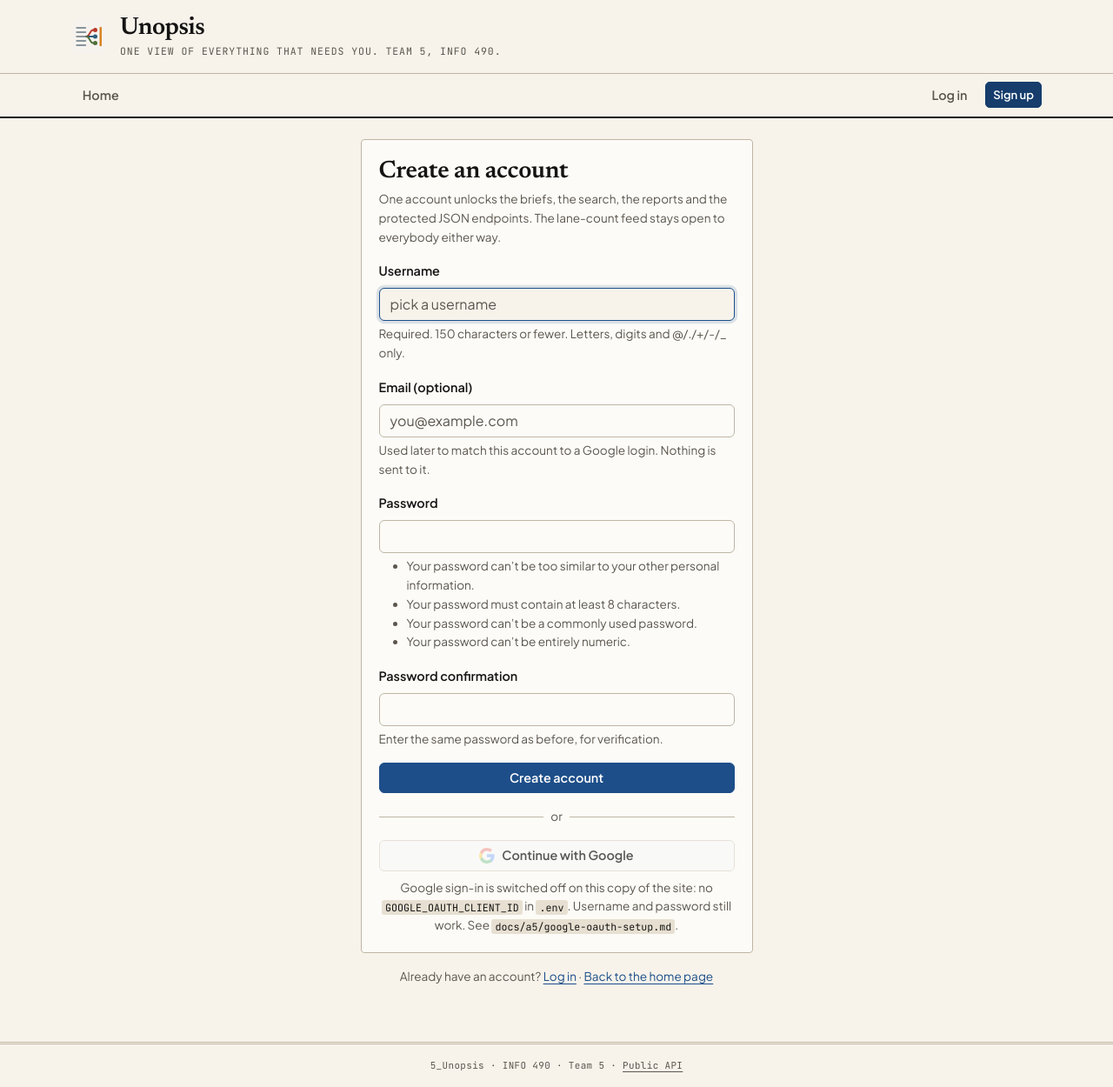
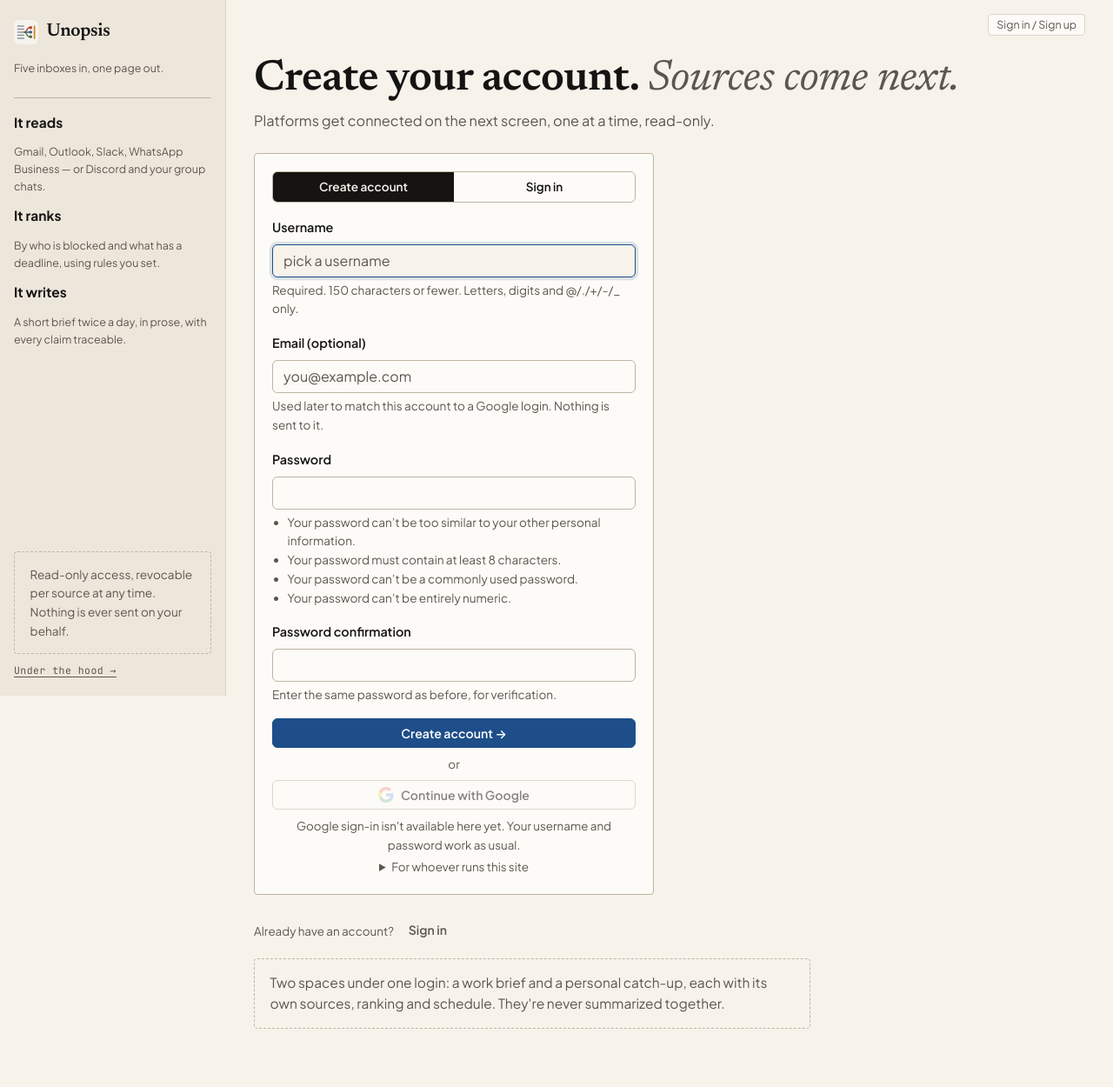
Before and after one commit to Revaant-D/5_Unopsis, a Django app: page /accounts/signup/ in a window 1280 px wide. Shown: the whole page at 87% size. After the commit the page ends 1183 px from the top, so only its background shows below. Run offline with Django 5.2, Linux system fonts and the light colour scheme; some libraries are stand-ins or nearby versions.

Commit message:
B-1: one sign-in page and one sign-up page
/login/ and /signup/ now redirect to the real Django pages (keeping ?next=),
which are restyled in the app shell with the Create/Sign in switch. The
static mock-up auth.html is removed and the landing links to the real pages.

Co-Authored-By: Claude <noreply@anthropic.com>

```diff
--- a/static/css/app.css
+++ b/static/css/app.css
@@ -124,6 +124,9 @@ a.chip:hover { border-color: var(--app-ink); color: var(--app-ink); }
 .btn-app:disabled, .btn-app[aria-disabled="true"] { opacity: .5; cursor: not-allowed; }
 .btn-app:disabled:hover { background: transparent; border-color: var(--app-line-strong); }
 .btn-app--primary:disabled:hover { background: var(--app-blue); border-color: var(--app-blue); }
+.btn-google { background: var(--app-surface); gap: .5rem; }
+.auth-card { max-width: 460px; }
+.auth-card .form-text ul { padding-left: 1.1rem; margin: .25rem 0 0; }
 .app-body a:focus-visible, .app-body button:focus-visible, .app-body summary:focus-visible { outline: 2px solid var(--app-blue); outline-offset: 2px; }
 .app-body .form-range { accent-color: var(--app-blue); }
 
--- /dev/null
+++ b/templates/registration/_auth_switch.html
@@ -0,0 +1,8 @@
+{% comment %}
+  The Create account / Sign in switch at the top of both auth cards. `mode` is "login" or
+  "signup". A ?next= destination rides along, so switching pages never loses it.
+{% endcomment %}
+<nav class="segmented mb-3" aria-label="Account">
+  <a href="{% url 'signup' %}{% if next %}?next={{ next|urlencode }}{% endif %}"{% if mode == 'signup' %} class="is-on" aria-current="page"{% endif %}>Create account</a>
+  <a href="{% url 'login' %}{% if next %}?next={{ next|urlencode }}{% endif %}"{% if mode == 'login' %} class="is-on" aria-current="page"{% endif %}>Sign in</a>
+</nav>
--- a/templates/registration/_google_button.html
+++ b/templates/registration/_google_button.html
@@ -40,7 +40,7 @@
     {% if provider.id == "google" %}
       <form method="post" action="{% provider_login_url 'google' next=next %}" class="m-0">
         {% csrf_token %}
-        <button class="btn btn-light border w-100 d-flex align-items-center justify-content-center gap-2"
+        <button class="btn-app btn-google w-100"
                 type="submit">
           {% comment %}
             Google's "G" mark, inline rather than a remote image so the button cannot flash
@@ -67,7 +67,7 @@
     `disabled` on a button element is honoured by the browser, so there is nothing to click and
     no URL to build -- the half of this template that would have raised an exception never runs.
   {% endcomment %}
-  <button class="btn btn-light border w-100 d-flex align-items-center justify-content-center gap-2"
+  <button class="btn-app btn-google w-100"
           type="button" disabled aria-describedby="google-unconfigured">
     <svg width="18" height="18" viewBox="0 0 18 18" aria-hidden="true" focusable="false" opacity=".45">
       <path fill="#4285F4" d="M17.64 9.2c0-.64-.06-1.25-.16-1.84H9v3.48h4.84a4.14 4.14 0 0 1-1.8 2.72v2.26h2.92c1.7-1.57 2.68-3.88 2.68-6.62z"/>
@@ -77,9 +77,13 @@
     </svg>
     <span>Continue with Google</span>
   </button>
-  <p class="small text-muted text-center mt-2 mb-0" id="google-unconfigured">
-    Google sign-in is switched off on this copy of the site: no
-    <code>GOOGLE_OAUTH_CLIENT_ID</code> in <code>.env</code>.
-    Username and password still work. See <code>docs/a5/google-oauth-setup.md</code>.
+  <p class="meta small text-center mt-2 mb-0" id="google-unconfigured">
+    Google sign-in isn't available here yet. Your username and password work as usual.
   </p>
+  {# The setup detail stays reachable for whoever deploys the site, behind a disclosure. #}
+  <details class="meta small mt-1 text-center">
+    <summary>For whoever runs this site</summary>
+    Add <code>GOOGLE_OAUTH_CLIENT_ID</code> and <code>GOOGLE_OAUTH_CLIENT_SECRET</code> to
+    <code>.env</code>; see <code>docs/a5/google-oauth-setup.md</code>.
+  </details>
 {% endif %}
--- a/templates/registration/signup.html
+++ b/templates/registration/signup.html
@@ -1,35 +1,29 @@
-{% extends "base.html" %}
+{% extends "unopsis/app/shell.html" %}
 
 {% comment %}
-  The sign-up page, served at /accounts/signup/ by SignUpView (unopsis/auth_views.py).
+  The one sign-up page, served at /accounts/signup/ by SignUpView (unopsis/auth_views.py).
+  /signup/ (the old static mock-up) now redirects here. Same frame and card as login.html.
 
-  Django ships no signup view and no signup template, because what an "account" is differs per
-  project; this is the matching half of login.html, rendered the same way and from the same
-  panel/btn vocabulary.
-
-  The help text under each field is rendered rather than dropped on purpose. UserCreationForm's
-  password help text is the list of rules AUTH_PASSWORD_VALIDATORS will enforce -- at least
-  eight characters, not a common password, not all digits, not your username. Hiding it does
-  not make the rules go away; it just means the user discovers them one failed submit at a
-  time.
+  The help text under each field is rendered on purpose: UserCreationForm's password help text
+  is the list of rules AUTH_PASSWORD_VALIDATORS will enforce. Hiding it does not make the rules
+  go away; it just means the user discovers them one failed submit at a time.
 {% endcomment %}
 
-{% block title %}Sign up{% endblock %}
+{% block title %}Create account{% endblock %}
+{% block rail %}{% include "unopsis/app/_rail_auth.html" %}{% endblock %}
+{% block rail_foot %}
+  <p class="hint small mb-0">Read-only access, revocable per source at any time. Nothing is ever sent on your behalf.</p>
+{% endblock %}
 
-{% block content %}
+{% block app_content %}
+  <h1 class="page-title">Create your account. <span class="soft">Sources come next.</span></h1>
+  <p class="page-sub">Platforms get connected on the next screen, one at a time, read-only.</p>
 
-  <div class="row justify-content-center">
-    <div class="col-lg-6 col-xl-5">
-
-      <div class="panel">
-        <h2 class="h3 mb-1">Create an account</h2>
-        <p class="text-muted small mb-3">
-          One account unlocks the briefs, the search, the reports and the protected JSON
-          endpoints. The lane-count feed stays open to everybody either way.
-        </p>
+  <div class="app-card auth-card my-4">
+    {% include "registration/_auth_switch.html" with mode="signup" %}
 
     {% if form.non_field_errors %}
-          <div class="alert alert-danger py-2 small mb-3">
+      <div class="alert alert-danger py-2 small mb-3" role="alert">
         {% for error in form.non_field_errors %}<div>{{ error }}</div>{% endfor %}
       </div>
     {% endif %}
@@ -37,57 +31,32 @@
     <form method="post" action="{% url 'signup' %}" novalidate>
       {% csrf_token %}
 
-          {% comment %}
-            One loop instead of four copies of the same five lines: every field on this form
-            is a single text-ish input, so the per-field markup in brief_detail.html (which
-            needs a grid) would be four-fold repetition here with nothing gained.
-          {% endcomment %}
       {% for field in form %}
         <div class="mb-3">
           <label class="form-label" for="{{ field.id_for_label }}">{{ field.label }}</label>
           {{ field }}
-              {% if field.help_text %}
-                <div class="form-text small">{{ field.help_text }}</div>
-              {% endif %}
-              {% for error in field.errors %}
-                <div class="text-danger small">{{ error }}</div>
-              {% endfor %}
+          {% if field.help_text %}<div class="form-text small">{{ field.help_text }}</div>{% endif %}
+          {% for error in field.errors %}<div class="text-danger small">{{ error }}</div>{% endfor %}
         </div>
       {% endfor %}
 
-          {# Same job as on the login page: remember where the visitor was headed. #}
+      {# Same job as on the sign-in page: remember where the visitor was headed. #}
       <input type="hidden" name="next" value="{{ next }}">
 
-          <button class="btn btn-primary w-100" type="submit">Create account</button>
+      <button class="btn-app btn-app--primary w-100" type="submit">Create account →</button>
     </form>
 
-        {% comment %}
-          PART 2 LANDED HERE too, and it is literally the same include as on login.html --
-          which is the point Part 1 predicted: signing up with Google and logging in with
-          Google are one button. The first trip through allauth creates the account from the
-          name and verified email address Google returns; every trip after that recognises the
-          same Google identity and signs the existing account in.
-
-          A consequence worth knowing when reading the two pages side by side: an account made
-          this way has no usable password, because none was ever chosen. Its owner signs in
-          with the button, not with the form above.
-        {% endcomment %}
-        <div class="d-flex align-items-center gap-2 my-3 text-muted small">
-          <hr class="flex-grow-1 m-0"><span>or</span><hr class="flex-grow-1 m-0">
-        </div>
+    {# Signing up with Google and signing in with Google are the same button: allauth decides. #}
+    <p class="meta text-center my-2">or</p>
     {% block social_signup %}
       {% include "registration/_google_button.html" %}
     {% endblock %}
   </div>
 
-      <p class="small text-muted text-center mt-3">
+  <p class="meta">
     Already have an account?
-        <a href="{% url 'login' %}{% if next %}?next={{ next|urlencode }}{% endif %}">Log in</a>
-        &middot;
-        <a href="{% url 'home' %}">Back to the home page</a>
+    <a class="btn-app btn-app--quiet" href="{% url 'login' %}{% if next %}?next={{ next|urlencode }}{% endif %}">Sign in</a>
   </p>
 
-    </div>
-  </div>
-
+  <p class="hint" style="max-width: 640px">Two spaces under one login: a work brief and a personal catch-up, each with its own sources, ranking and schedule. They're never summarized together.</p>
 {% endblock %}
--- a/templates/unopsis/_landing.html
+++ b/templates/unopsis/_landing.html
@@ -15,8 +15,8 @@
         personal stay separate, and nothing is ever sent on your behalf.
       </p>
       <div class="d-flex flex-wrap gap-2">
-        <a class="btn btn-primary" href="{% url 'app-signup' %}">Create account</a>
-        <a class="btn btn-outline-secondary" href="{% url 'app-login' %}">Sign in</a>
+        <a class="btn btn-primary" href="{% url 'signup' %}">Create account</a>
+        <a class="btn btn-outline-secondary" href="{% url 'login' %}">Sign in</a>
       </div>
     </div>
 
```
Also changed, not shown: templates/registration/login.html (+28 -63 lines), templates/unopsis/app/auth.html (deleted, +0 -74 lines), unopsis/app_urls.py (+4 -3 lines), unopsis/app_views.py (+1 -11 lines), unopsis/test_app_ui.py (+41 -34 lines). Lines whose indentation alone changed are shown as unchanged.
